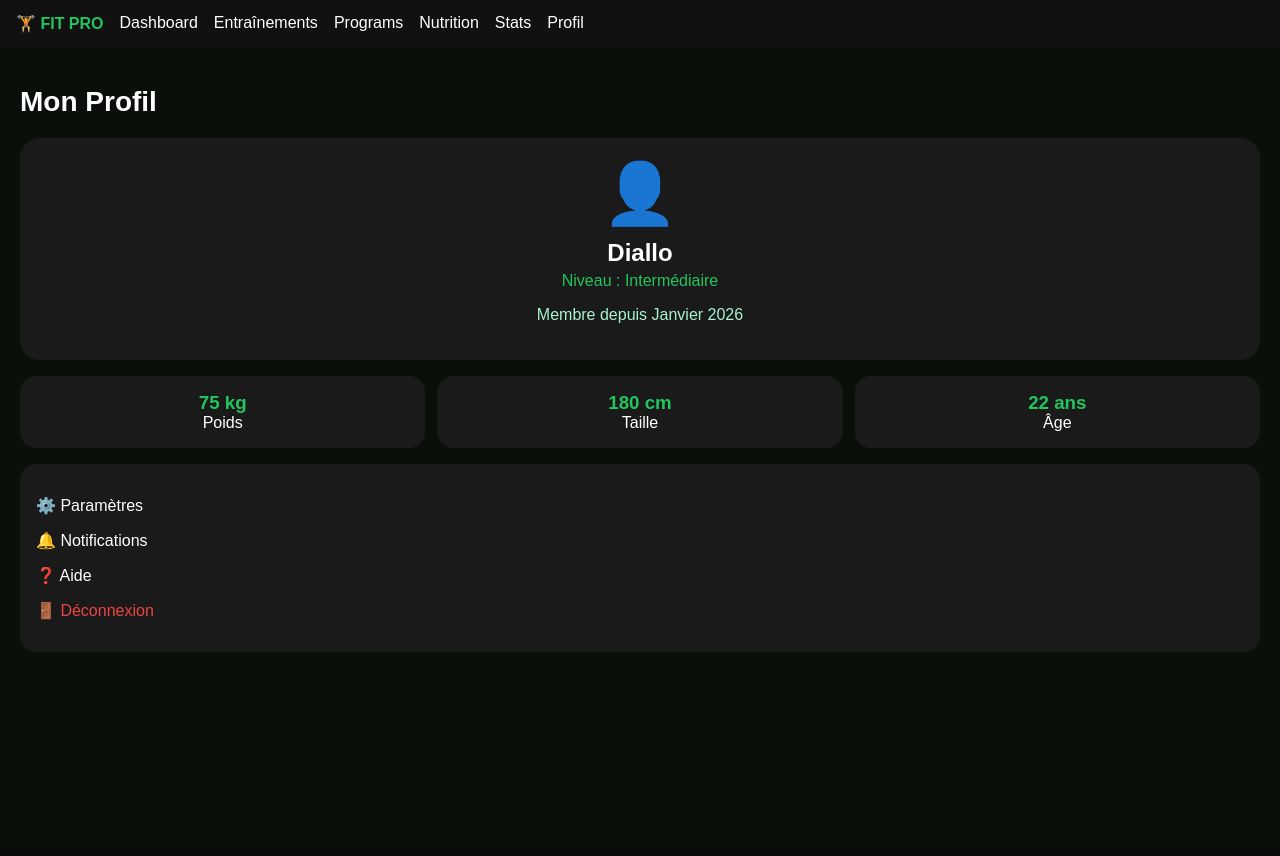
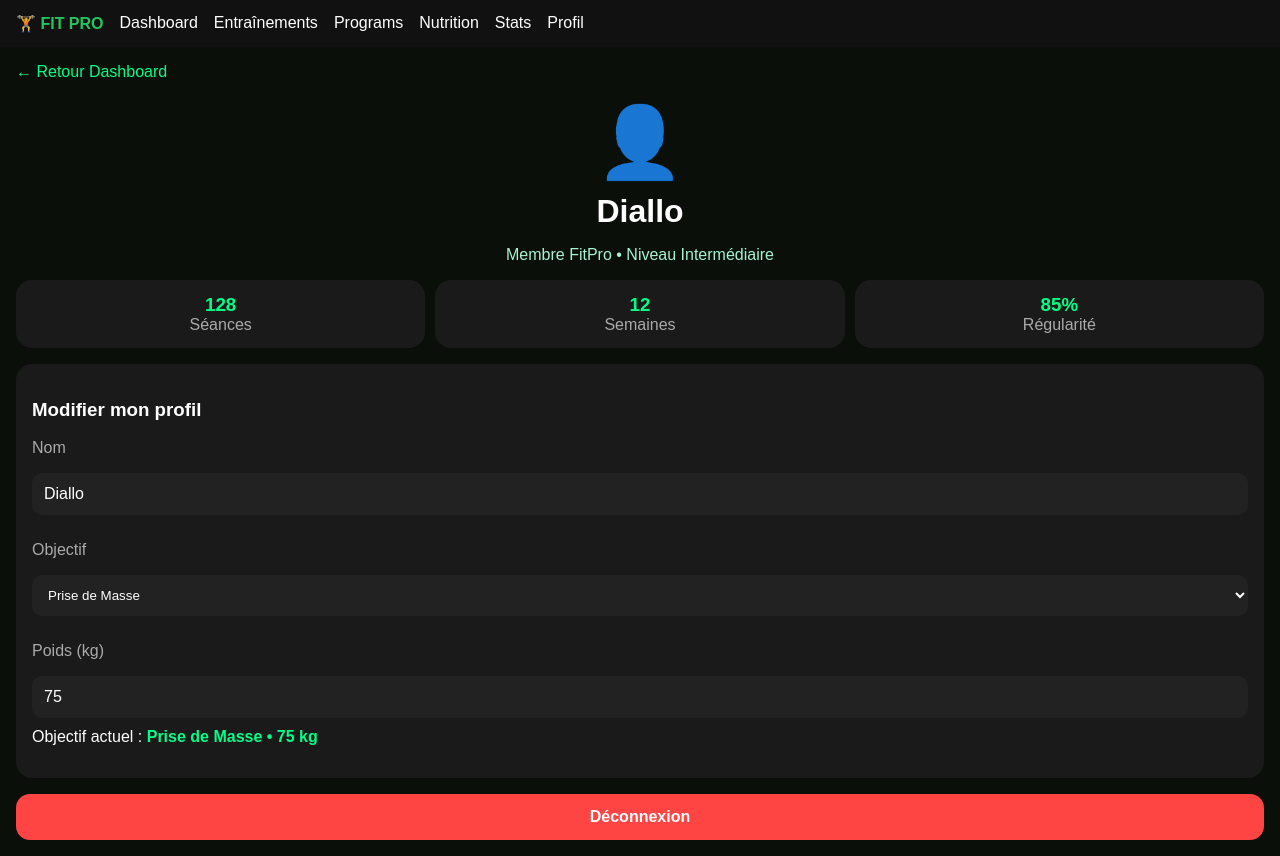
Before and after one commit to actionsdiallo-lgtm/fit-pro, a Next.js app: page /profile in a window 1280 px wide. Built offline with nearby package versions, Linux system fonts and the light colour scheme.

Commit message:
Update page.tsx

```diff
--- a/src/app/profile/page.tsx
+++ b/src/app/profile/page.tsx
@@ -1,34 +1,42 @@
 "use client";
+import Link from "next/link";
+import { useState } from "react";
+
 export default function ProfilePage() {
+  const [name, setName] = useState("Diallo");
+  const [goal, setGoal] = useState("Prise de Masse");
+  const [weight, setWeight] = useState("75");
   return (
-    <div style={{ padding: 20, backgroundColor: '#0A0F0A', color: 'white', minHeight: '100vh' }}>
-      <h1 style={{ fontSize: 28, fontWeight: 'bold' }}>Mon Profil</h1>
-      <div style={{ marginTop: 20, padding: 20, backgroundColor: '#1A1A1A', borderRadius: 20, textAlign: 'center' }}>
-        <div style={{ fontSize: 60 }}>👤</div>
-        <h2 style={{ margin: '10px 0 5px' }}>Diallo</h2>
-        <p style={{ color: '#22C55E', margin: 0 }}>Niveau : Intermédiaire</p>
-        <p style={{ color: '#A7F3D0' }}>Membre depuis Janvier 2026</p>
+    <div style={{ padding: 16, backgroundColor: "#0A0F0A", minHeight: "100vh", color: "white" }}>
+      <Link href="/dashboard" style={{ color: "#00FF88", textDecoration: "none" }}>← Retour Dashboard</Link>
+      <div style={{ textAlign: "center", marginTop: 20 }}>
+        <div style={{ fontSize: 70 }}>👤</div>
+        <h1 style={{ margin: "10px 0 5px" }}>{name}</h1>
+        <p style={{ color: "#A7F3D0" }}>Membre FitPro • Niveau Intermédiaire</p>
       </div>
-      <div style={{ marginTop: 16, display: 'flex', gap: 12 }}>
-        <div style={{ flex: 1, padding: 16, backgroundColor: '#1A1A1A', borderRadius: 16, textAlign: 'center' }}>
-          <h3 style={{ color: '#22C55E', margin: 0 }}>75 kg</h3>
-          <p style={{ margin: 0 }}>Poids</p>
-        </div>
-        <div style={{ flex: 1, padding: 16, backgroundColor: '#1A1A1A', borderRadius: 16, textAlign: 'center' }}>
-          <h3 style={{ color: '#22C55E', margin: 0 }}>180 cm</h3>
-          <p style={{ margin: 0 }}>Taille</p>
-        </div>
-        <div style={{ flex: 1, padding: 16, backgroundColor: '#1A1A1A', borderRadius: 16, textAlign: 'center' }}>
-          <h3 style={{ color: '#22C55E', margin: 0 }}>22 ans</h3>
-          <p style={{ margin: 0 }}>Âge</p>
-        </div>
+
+      <div style={{ display: "flex", gap: 10, marginTop: 16 }}>
+        <div style={{ flex: 1, backgroundColor: "#1A1A1A", padding: 14, borderRadius: 16, textAlign: "center" }}><h3 style={{ margin: 0, color: "#00FF88" }}>128</h3><p style={{ margin: 0, color: "#AAA" }}>Séances</p></div>
+        <div style={{ flex: 1, backgroundColor: "#1A1A1A", padding: 14, borderRadius: 16, textAlign: "center" }}><h3 style={{ margin: 0, color: "#00FF88" }}>12</h3><p style={{ margin: 0, color: "#AAA" }}>Semaines</p></div>
+        <div style={{ flex: 1, backgroundColor: "#1A1A1A", padding: 14, borderRadius: 16, textAlign: "center" }}><h3 style={{ margin: 0, color: "#00FF88" }}>85%</h3><p style={{ margin: 0, color: "#AAA" }}>Régularité</p></div>
       </div>
-      <div style={{ marginTop: 16, padding: 16, backgroundColor: '#1A1A1A', borderRadius: 16 }}>
-        <p>⚙️ Paramètres</p>
-        <p>🔔 Notifications</p>
-        <p>❓ Aide</p>
-        <p style={{ color: '#EF4444' }}>🚪 Déconnexion</p>
+
+      <div style={{ backgroundColor: "#1A1A1A", padding: 16, borderRadius: 16, marginTop: 16 }}>
+        <h3>Modifier mon profil</h3>
+        <p style={{ color: "#AAA" }}>Nom</p>
+        <input value={name} onChange={(e) => setName(e.target.value)} style={{ width: "100%", padding: 12, borderRadius: 10, border: "none", backgroundColor: "#222", color: "white", marginBottom: 10 }} />
+        <p style={{ color: "#AAA" }}>Objectif</p>
+        <select value={goal} onChange={(e) => setGoal(e.target.value)} style={{ width: "100%", padding: 12, borderRadius: 10, border: "none", backgroundColor: "#222", color: "white", marginBottom: 10 }}>
+          <option>Prise de Masse</option>
+          <option>Perte de Poids</option>
+          <option>Force</option>
+        </select>
+        <p style={{ color: "#AAA" }}>Poids (kg)</p>
+        <input value={weight} onChange={(e) => setWeight(e.target.value)} style={{ width: "100%", padding: 12, borderRadius: 10, border: "none", backgroundColor: "#222", color: "white" }} />
+        <p style={{ marginTop: 10 }}>Objectif actuel : <b style={{ color: "#00FF88" }}>{goal} • {weight} kg</b></p>
       </div>
+
+      <Link href="/login" style={{ display: "block", textAlign: "center", marginTop: 16, backgroundColor: "#FF4444", color: "white", padding: 14, borderRadius: 14, fontWeight: "bold", textDecoration: "none" }}>Déconnexion</Link>
     </div>
   );
-}
+                                                     }
```
